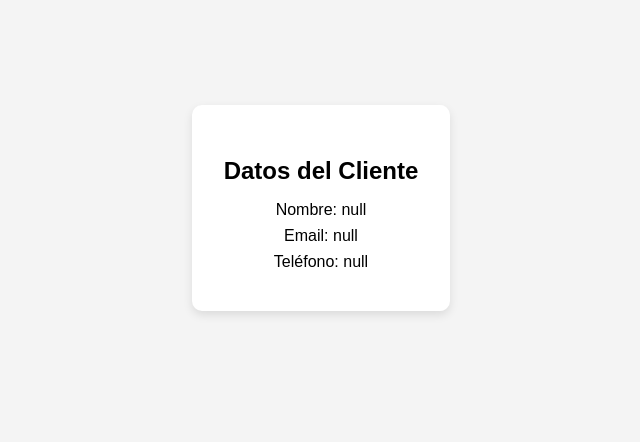
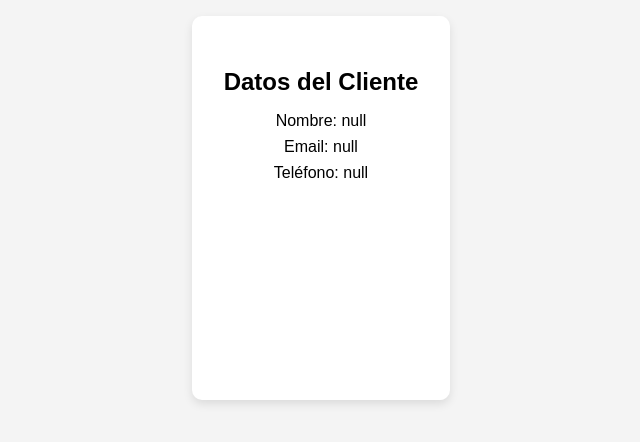
Before and after one commit to josechico94/qrcodecli, a plain HTML site: page mostrar.html in a window 1280 px wide. Shown: the whole page, without its empty margins (319-959 px from the left). Drawn offline with Linux system fonts and the light colour scheme.

Commit message:
Update mostrar.html

```diff
--- a/mostrar.html
+++ b/mostrar.html
@@ -13,6 +13,8 @@
       background: #f4f4f4;
     }
     .card {
+      widht:80%;
+      height:80%;
       background: white;
       padding: 2rem;
       border-radius: 10px;
```
